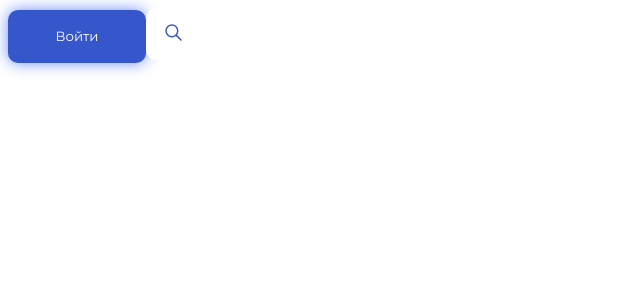
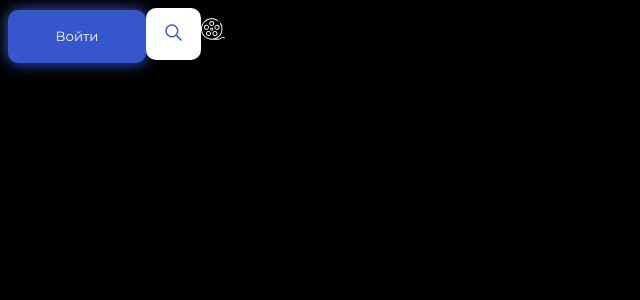
Before and after one commit to Shavakat/kino, a React (Vite) app: page / in a window 1280 px wide. Shown: the top 300 px of the page, without its empty margins (0-640 px from the left). Built offline with nearby package versions, Linux system fonts and the light colour scheme.

Commit message:
25.10.2023 10.16

```diff
--- a/src/App.css
+++ b/src/App.css
@@ -0,0 +1,3 @@
+body {
+    background: #000;
+}
--- a/src/App.jsx
+++ b/src/App.jsx
@@ -3,6 +3,7 @@ import './App.css'
 import Header from './components/Header.jsx'
 import Vhod from './components/button/Vhod.jsx'
 import Poisk from './components/button/Poisk.jsx'
+import Logo from './components/link/Logo'
 
 function App() {
 
@@ -11,6 +12,7 @@ function App() {
       <Header />
       <Vhod />
       <Poisk />
+      <Logo />
     </>
   )
 }
--- a/src/components/button/Poisk.css
+++ b/src/components/button/Poisk.css
@@ -6,7 +6,4 @@
     border: none;
     flex-shrink: 0;
     cursor: pointer;
-
-
-
 }
--- /dev/null
+++ b/src/components/link/Logo.jsx
@@ -0,0 +1,11 @@
+import React from 'react'
+
+const Logo = () => {
+  return (<>
+      <img src="src/assets/Logo.svg" alt="" />
+  </>
+
+  )
+}
+
+export default Logo
```
Also changed, not shown: src/assets/Logo.svg (added).
